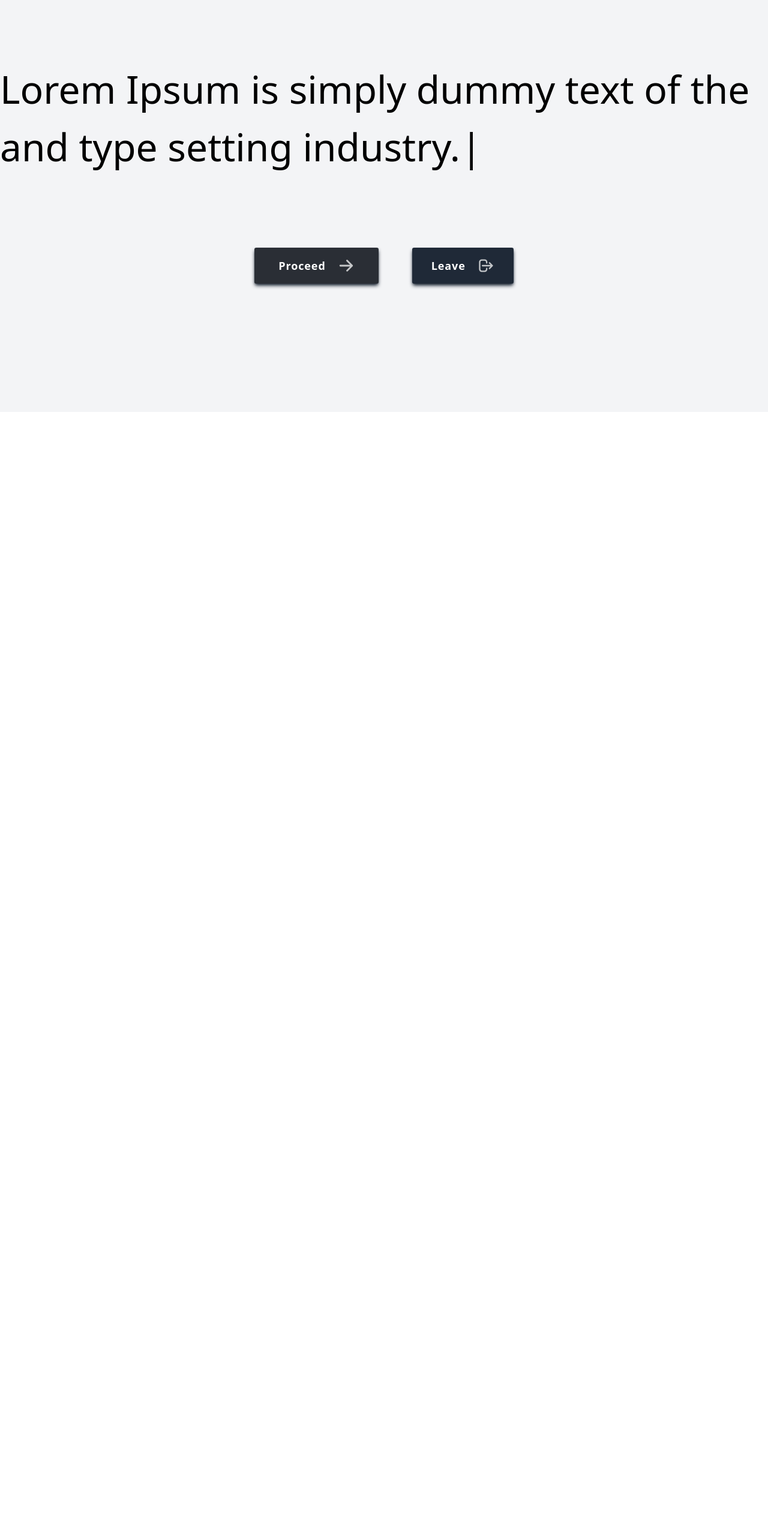
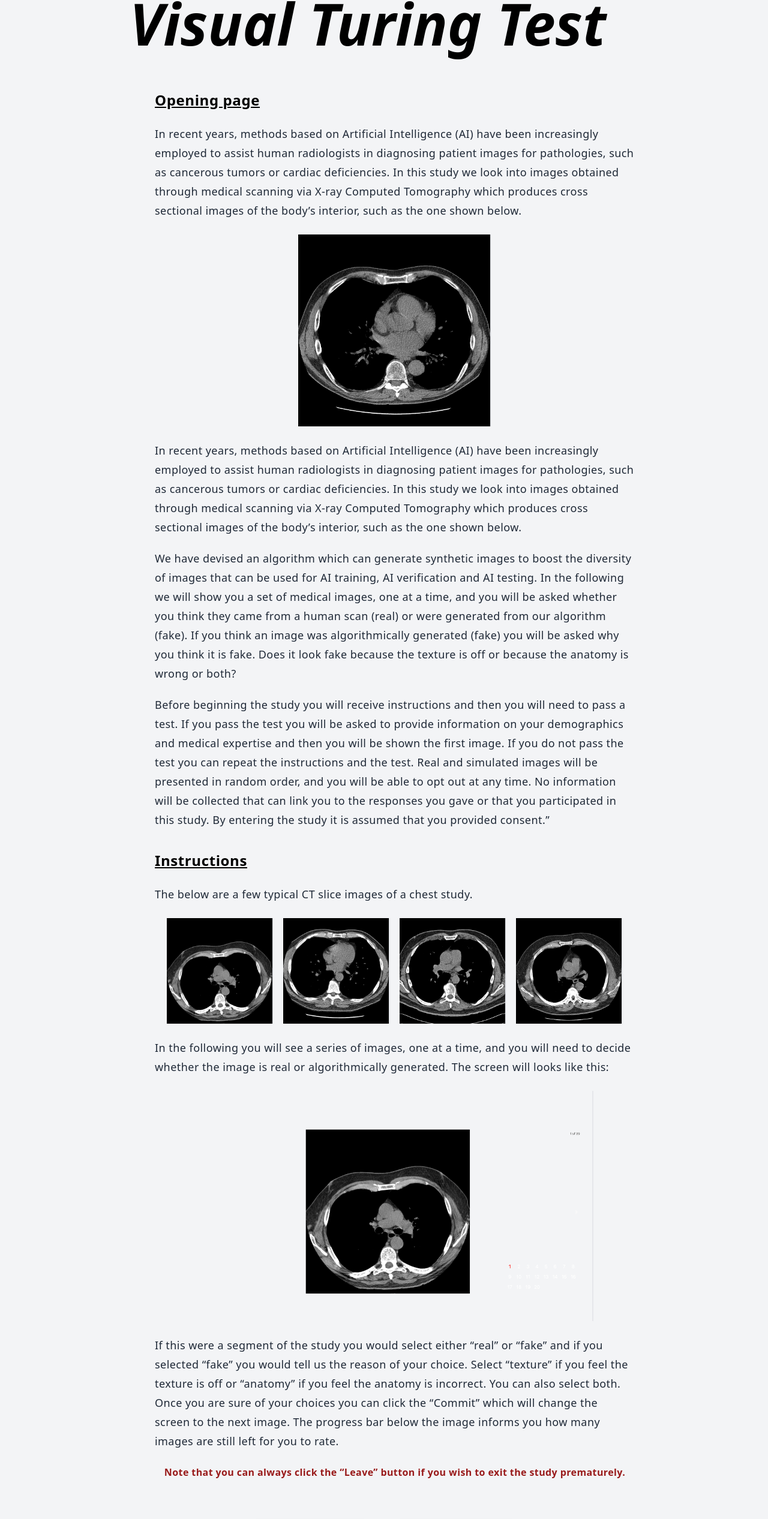
Before and after one commit to NeerajChinna123/Fake-image-Detection-2, a Next.js app: page / in a window 1280 px wide. Shown: the part 113-2646 px from the top of the page at 60% size. Before the commit the page ends 800 px from the top, so only its background shows below. Built offline with nearby package versions, Linux system fonts and the light colour scheme.

Commit message:
Home-page UI update

```diff
--- a/components/MainContainer.js
+++ b/components/MainContainer.js
@@ -1,66 +1,66 @@
-import Head from 'next/head'
-import Image from 'next/image'
-import TypeWriter from 'typewriter-effect'
-import { motion } from 'framer-motion'
-import { DownloadIcon } from '@heroicons/react/solid'
-import { ChatIcon } from '@heroicons/react/solid'
-import { ArrowRightIcon } from '@heroicons/react/solid'
-import { LogoutIcon} from '@heroicons/react/outline'
+import Head from "next/head";
+import Image from "next/image";
+import TypeWriter from "typewriter-effect";
+import { motion } from "framer-motion";
+import { DownloadIcon } from "@heroicons/react/solid";
+import { ChatIcon } from "@heroicons/react/solid";
+import { ArrowRightIcon,ChevronDoubleRightIcon } from "@heroicons/react/solid";
+import { LogoutIcon } from "@heroicons/react/outline";
 const scaleVariants1 = {
   whileInView: {
-      transform: 'scale(0)',
+    transform: "scale(0)",
     scale: [0, 1, 1.5, 1],
     opacity: [0, 1],
     transition: {
       duration: 1,
-        type: 'spring',
-        ease: 'easeInOut',
+      type: "spring",
+      ease: "easeInOut",
       delay: 0.2,
     },
   },
-  }
+};
 
 const scaleVariants2 = {
   whileInView: {
-      transform: 'scale(0)',
+    transform: "scale(0)",
     scale: [0, 1, 1.5, 1],
     opacity: [0, 1],
     transition: {
       duration: 1,
-        type: 'spring',
-        ease: 'easeInOut',
+      type: "spring",
+      ease: "easeInOut",
       delay: 0.4,
     },
   },
-  }
+};
 
 const scaleVariants3 = {
   whileInView: {
-      transform: 'scale(0)',
+    transform: "scale(0)",
     scale: [0, 1, 1.5, 1],
     opacity: [0, 1],
     transition: {
       duration: 1,
-        type: 'spring',
-        ease: 'easeInOut',
+      type: "spring",
+      ease: "easeInOut",
       delay: 0.6,
     },
   },
-  }
+};
 
 const scaleVariants4 = {
   whileInView: {
-      transform: 'scale(0)',
+    transform: "scale(0)",
     scale: [0, 1, 1.5, 1],
     opacity: [0, 1],
     transition: {
       duration: 1,
-        type: 'spring',
-        ease: 'easeInOut',
+      type: "spring",
+      ease: "easeInOut",
       delay: 0.8,
     },
   },
-  }
+};
 
 const scaleVariants5 = {
   whileInView: {
@@ -68,50 +68,184 @@ const scaleVariants1 = {
     opacity: [0, 0, 1],
     transition: { duration: 1 },
   },
-  }
-
+};
 
 const MainContainer = () => {
-
-  var mainHeading = "Lorem Ipsum is simply dummy text of the and type setting industry."
+  var mainHeading = "Visual Turing Test";
   return (
-    <div className="flex lg:min-h-screen lg:w-full lg:items-center lg:justify-center">
-      <div className="mx-auto flex flex-col max-w-7xl">
-          <div className="font-ubuntu h-44 mb-10 text-[4rem]">
+    <div
+      id="mainHeading"
+      className="flex w-full items-center pt-20 pb-20 justify-center"
+    >
+      <div className="mx-auto flex flex-col items-center max-w-7xl">
+        <div className="font-ubuntu italic mb-10 font-semibold text-[6rem]">
           <TypeWriter
             options={{
               delay: 25,
             }}
             onInit={(typewriter) => {
-                    typewriter.typeString(mainHeading).start()
+              typewriter.typeString(mainHeading).start();
             }}
           />
         </div>
-          <motion.div variants={scaleVariants5}
-        whileInView={scaleVariants5.whileInView} className="flex flex-row lg:space-x-14 lg:space-y-0 space-y-5 justify-center mt-24">
+        <motion.div
+          variants={scaleVariants5}
+          whileInView={scaleVariants5.whileInView}
+          className="ml-9"
+        >
+          <div className="mb-6">
+            <p className="font-ubuntu text-2xl font-semibold tracking-wide underline ">
+              Opening page
+            </p>
+          </div>
+          <div>
+            <p className="tracking-wide w-[50rem] text-gray-800 text-lg lg:leading-8">
+              In recent years, methods based on Artificial Intelligence (AI)
+              have been increasingly employed to assist human radiologists in
+              diagnosing patient images for pathologies, such as cancerous
+              tumors or cardiac deficiencies. In this study we look into images
+              obtained through medical scanning via X-ray Computed Tomography
+              which produces cross sectional images of the body’s interior, such
+              as the one shown below.
+            </p>
+          </div>
+          <div className="flex justify-center mt-6">
+            <img
+              className="h-[20rem] object-contain border-r-2"
+              src="/100081_2000_400_40_1-058.dcm.png"
+            ></img>
+          </div>
+          <div className="mt-6">
+            <p className="tracking-wide w-[50rem] text-gray-800 text-lg lg:leading-8">
+              In recent years, methods based on Artificial Intelligence (AI)
+              have been increasingly employed to assist human radiologists in
+              diagnosing patient images for pathologies, such as cancerous
+              tumors or cardiac deficiencies. In this study we look into images
+              obtained through medical scanning via X-ray Computed Tomography
+              which produces cross sectional images of the body’s interior, such
+              as the one shown below.
+            </p>
+          </div>
+          <div className="mt-5">
+            <p className="tracking-wide w-[50rem] text-gray-800 text-lg lg:leading-8">
+              We have devised an algorithm which can generate synthetic images
+              to boost the diversity of images that can be used for AI training,
+              AI verification and AI testing. In the following we will show you
+              a set of medical images, one at a time, and you will be asked
+              whether you think they came from a human scan (real) or were
+              generated from our algorithm (fake). If you think an image was
+              algorithmically generated (fake) you will be asked why you think
+              it is fake. Does it look fake because the texture is off or
+              because the anatomy is wrong or both?
+            </p>
+          </div>
+          <div className="mt-5">
+            <p className="tracking-wide w-[50rem] text-gray-800 text-lg lg:leading-8">
+              Before beginning the study you will receive instructions and then
+              you will need to pass a test. If you pass the test you will be
+              asked to provide information on your demographics and medical
+              expertise and then you will be shown the first image. If you do
+              not pass the test you can repeat the instructions and the test.
+              Real and simulated images will be presented in random order, and
+              you will be able to opt out at any time. No information will be
+              collected that can link you to the responses you gave or that you
+              participated in this study. By entering the study it is assumed
+              that you provided consent.”
+            </p>
+          </div>
+        </motion.div>
+        <motion.div
+          variants={scaleVariants5}
+          whileInView={scaleVariants5.whileInView}
+          className="mt-9 ml-9"
+        >
+          <div className="mb-6">
+            <p className="font-ubuntu text-2xl font-semibold tracking-wide underline ">
+              Instructions
+            </p>
+          </div>
+          <div className="mt-5">
+            <p className="tracking-wide  w-[50rem] text-gray-800 text-lg lg:leading-8">
+              The below are a few typical CT slice images of a chest study.
+            </p>
+          </div>
+          <div className="flex flex-wrap space-x-4 justify-center mt-6">
+            <img
+              className="h-[11rem] object-contain border-r-2"
+              src="/100002_2001_400_40_1-059.dcm.png"
+            ></img>
+            <img
+              className="h-[11rem] object-contain border-r-2"
+              src="/100037_2000_400_40_1-066.dcm.png"
+            ></img>
+            <img
+              className="h-[11rem] object-contain border-r-2"
+              src="/100142_2000_400_40_1-088.dcm.png"
+            ></img>
+            <img
+              className="h-[11rem] object-contain border-r-2"
+              src="/100461_2001_400_40_1-050.dcm.png"
+            ></img>
+          </div>
+          <div className="mt-6">
+            <p className="tracking-wide  w-[50rem] text-gray-800 text-lg lg:leading-8">
+              In the following you will see a series of images, one at a time,
+              and you will need to decide whether the image is real or
+              algorithmically generated. The screen will looks like this:
+            </p>
+          </div>
+          <div className="flex justify-center mt-6">
+            <img
+              className="h-[24rem] object-contain border-r-2"
+              src="/UI-Image.png"
+            ></img>
+          </div>
+          <div className="mt-6">
+            <p className="tracking-wide  w-[50rem] text-gray-800 text-lg lg:leading-8">
+              If this were a segment of the study you would select either “real”
+              or “fake” and if you selected “fake” you would tell us the reason
+              of your choice. Select “texture” if you feel the texture is off or
+              “anatomy” if you feel the anatomy is incorrect. You can also
+              select both. Once you are sure of your choices you can click the
+              “Commit” which will change the screen to the next image. The
+              progress bar below the image informs you how many images are still
+              left for you to rate.
+            </p>
+          </div>
+          <div className="mt-5 text-center">
+            <p className="tracking-wide font-bold  w-[50rem] text-red-800 text-md not-italic lg:leading-8">
+            Note that you can always click the “Leave” button if you wish to exit the study
+prematurely.
+            </p>
+          </div>
+        </motion.div>
+        <motion.div
+          variants={scaleVariants5}
+          whileInView={scaleVariants5.whileInView}
+          className="flex flex-row lg:space-x-14 lg:space-y-0 space-y-5 justify-center mt-16"
+        >
           <motion.a
             whileTap={{ scale: 0.9 }}
-                    href="/Classify"
+            href="#mainHeading"
             //href={`${props.abouts[0].resume}?dl=`}
-                    className="flex cursor-pointer justify-center rounded-[0.2rem] space-x-5 bg-darkBgLight py-4 font-ubuntu text-lg font-semibold text-white shadow-md shadow-gray-800 transition duration-500 ease-in-out lg:px-10 lg:hover:bg-green-400 lg:hover:text-darkBgLight"
-                  >
-                   <p className="tracking-wider">Proceed</p>
-                   <ArrowRightIcon  className="h-7 w-7 animate-pulse hover:text-darkBgLight" />
-
-                  </motion.a>
-
-                  <motion.a
-                    href="#contact"
-                    whileTap={{ scale: 0.9 }}
-                    className="mt-8 flex cursor-pointer justify-center rounded-[0.2rem] space-x-5 bg-gray-800 py-4 font-ubuntu text-lg font-semibold text-white shadow-md shadow-gray-800 transition duration-500 ease-in-out lg:px-8 lg:hover:bg-red-400 lg:hover:text-darkBgLight"
+            className="flex cursor-pointer justify-center rounded-[0.2rem] space-x-5 bg-darkBgLight py-4 font-ubuntu text-lg font-semibold text-white shadow-md shadow-gray-800 transition duration-500 ease-in-out lg:px-10 lg:hover:bg-red-400 lg:hover:text-darkBgLight"
           >
             <p className="tracking-wider">Leave</p>
             <LogoutIcon className="h-7 w-7 animate-pulse hover:text-darkBgLight" />
           </motion.a>
+
+          <motion.a
+            href="/Classify"
+            whileTap={{ scale: 0.9 }}
+            className="mt-8 flex cursor-pointer justify-center rounded-[0.2rem] space-x-5 bg-gray-800 py-4 font-ubuntu text-lg font-semibold text-white shadow-md shadow-gray-800 transition duration-500 ease-in-out lg:px-8 lg:hover:bg-green-400 lg:hover:text-darkBgLight"
+          >
+            <p className="tracking-wider">Proceed</p>
+            <ChevronDoubleRightIcon className="h-7 w-7 animate-pulse hover:text-darkBgLight" />
+          </motion.a>
         </motion.div>
       </div>
     </div>
-  )
-}
+  );
+};
 
-export default MainContainer
+export default MainContainer;
--- /dev/null
+++ b/pages/_document.tsx
@@ -0,0 +1,30 @@
+import Document, { Html, Head, Main, NextScript } from 'next/document'
+
+class MyDocument extends Document {
+  static async getInitialProps(ctx: any) {
+    const initialProps = await Document.getInitialProps(ctx)
+    return { ...initialProps }
+  }
+
+  render() {
+    return (
+      <Html className="scroll-smooth">
+        <title>Visual Turing Test</title>
+        <Head>
+          <link rel="preconnect" href="https://fonts.googleapis.com" />
+          <link rel="preconnect" href="https://fonts.gstatic.com" />
+          <link
+            href="https://fonts.googleapis.com/css2?family=Open+Sans&family=Ubuntu:wght@400;500&display=swap"
+            rel="stylesheet"
+          />
+        </Head>
+        <body className="h-screen bg-darkBg">
+          <Main />
+          <NextScript />
+        </body>
+      </Html>
+    )
+  }
+}
+
+export default MyDocument
--- a/pages/index.tsx
+++ b/pages/index.tsx
@@ -7,7 +7,7 @@ const Home: NextPage = () => {
   return (
     <div className="flex bg-gray-100 min-h-screen flex-col items-center justify-center">
       <Head>
-        <title>Fake Image Detection</title>
+        <title>Visual Turing Test</title>
         <link rel="icon" href="/favicon.ico" />
       </Head>
       <MainContainer />
```
Also changed, not shown: public/UI-Image.png (added). Lines whose indentation alone changed are shown as unchanged.
